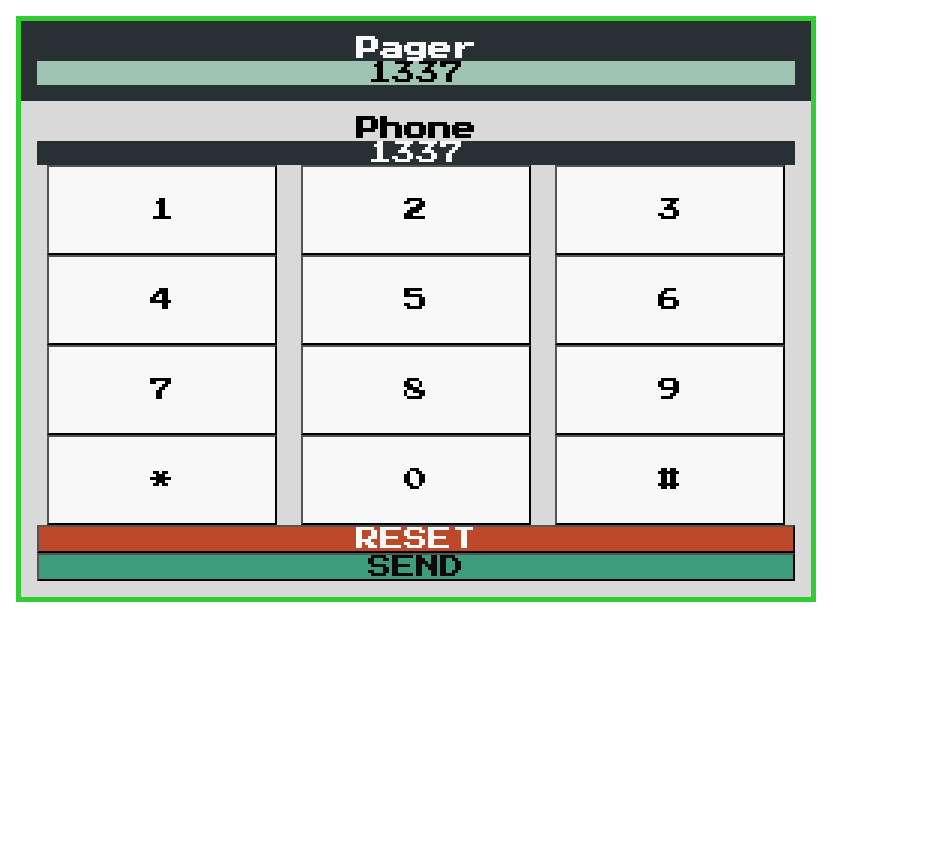
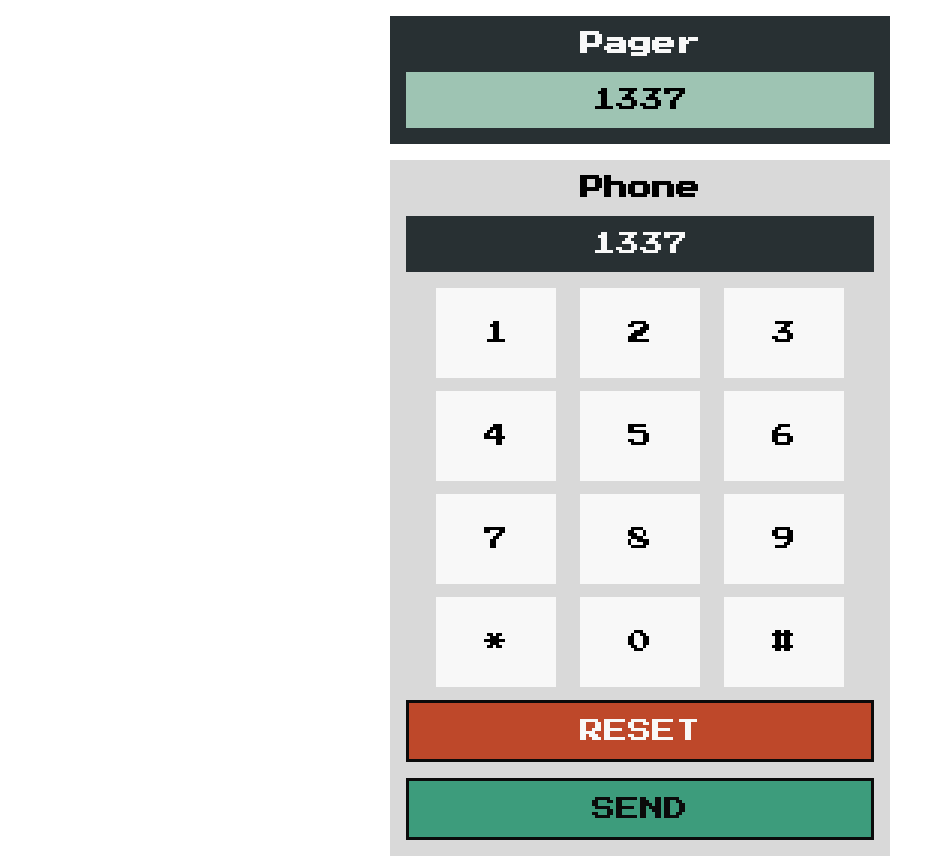
Before and after one commit to casserole27/send-to-pager, a plain HTML site: page index.html in a window 1280 px wide. Shown: the whole page, without its empty margins (0-937 px from the left). Before the commit the page ends 800 px from the top, so only its background shows below. Drawn offline with Linux system fonts and the light colour scheme.

Commit message:
CSS padding, margin, border
Followed Figma design, however, I made sizing adjustments so that the application would fit in my viewport

```diff
--- a/index.css
+++ b/index.css
@@ -53,9 +53,13 @@ https://coolors.co
 /******* GLOBAL STYLES *******/
 
 body {
+    height: 100vh;
     font-family: 'Press Start 2P', cursive;
     text-align: center;
     font-size: var(--fs-l);
+
+    display: flex;
+    justify-content: center;
 
 }
 
@@ -65,10 +69,12 @@ button {
 
 h1, h2 {
     font-size: var(--fs-l);
+    margin-bottom: 1rem;
+
 }
 
 h1 {
-    color: var(--phone-key)
+    color: var(--phone-key);
 }
 
 h2 {
@@ -78,9 +84,8 @@ h2 {
 /******* CONTAINER ******/
 
 .main-container {
-    max-width: 800px;
+    width: 500px;
     margin: 1rem;
-    border: 5px solid limegreen;
 }
 
 /******* PAGER ******/
@@ -88,13 +93,14 @@ h2 {
 .pager {
     background-color: var(--pager-background);
     padding: 1rem;
+    margin-bottom: 1rem;
 }
 
 .pager-field {
     width: 100%;
     color: var(--pager-display-text);
     background-color: var(--pager-display);
-    /* font-size: var(--fs-numbers); */
+    padding: 1rem;
 }
 
 /****** PHONE ******/
@@ -108,26 +114,39 @@ h2 {
     width: 100%;
     background-color: var(--phone-display);
     color: var(--phone-display-text);
-    /* font-size: var(--fs-numbers); */
+    padding: 1rem;
+    margin-bottom: 1rem;
 }
 
 /****** NUMPAD ******/
 
+.numpad {
+    width: 100%;
+}
+
 .numpad-btns {
-    width: 230px;
+    width: 120px;
     height: 90px;
     background-color: var(--phone-key);
     color: var(--plain-text);
     font-size: var(--fs-l);
+    margin-bottom: .8125rem;
+    border: none;
 }
 
 /****** BUTTONS *******/
+
+.reset-btn, .send-btn {
+    border: 3px solid var(--reset-send-border);
+    padding: 1rem;
+}
 
 .reset-btn {
     width: 100%;
     background-color: var(--reset-button);
     color: var(--reset-button-text);
     font-size: var(--fs-l);
+    margin-bottom: 1rem;
 }
 
 .send-btn {
```
